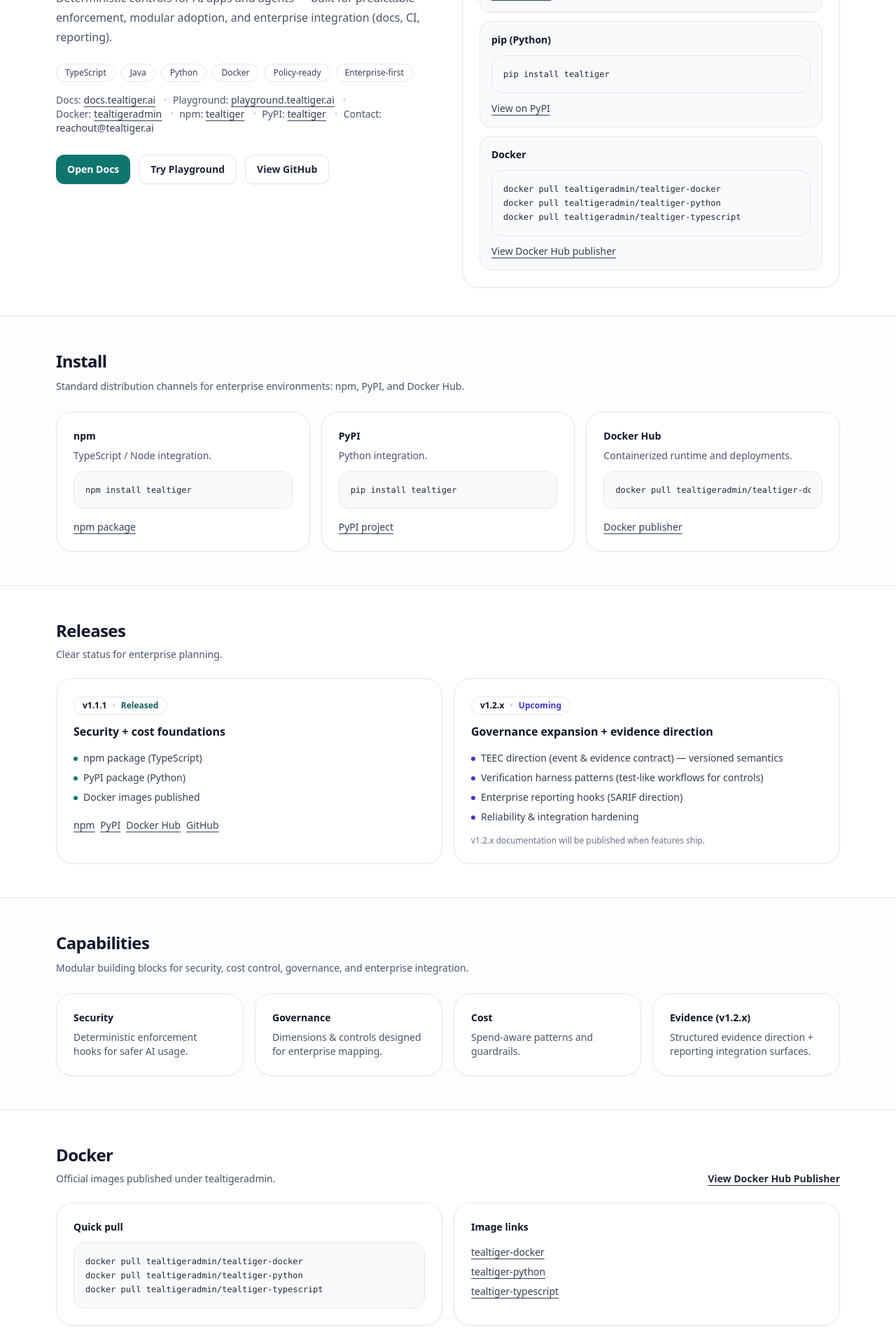
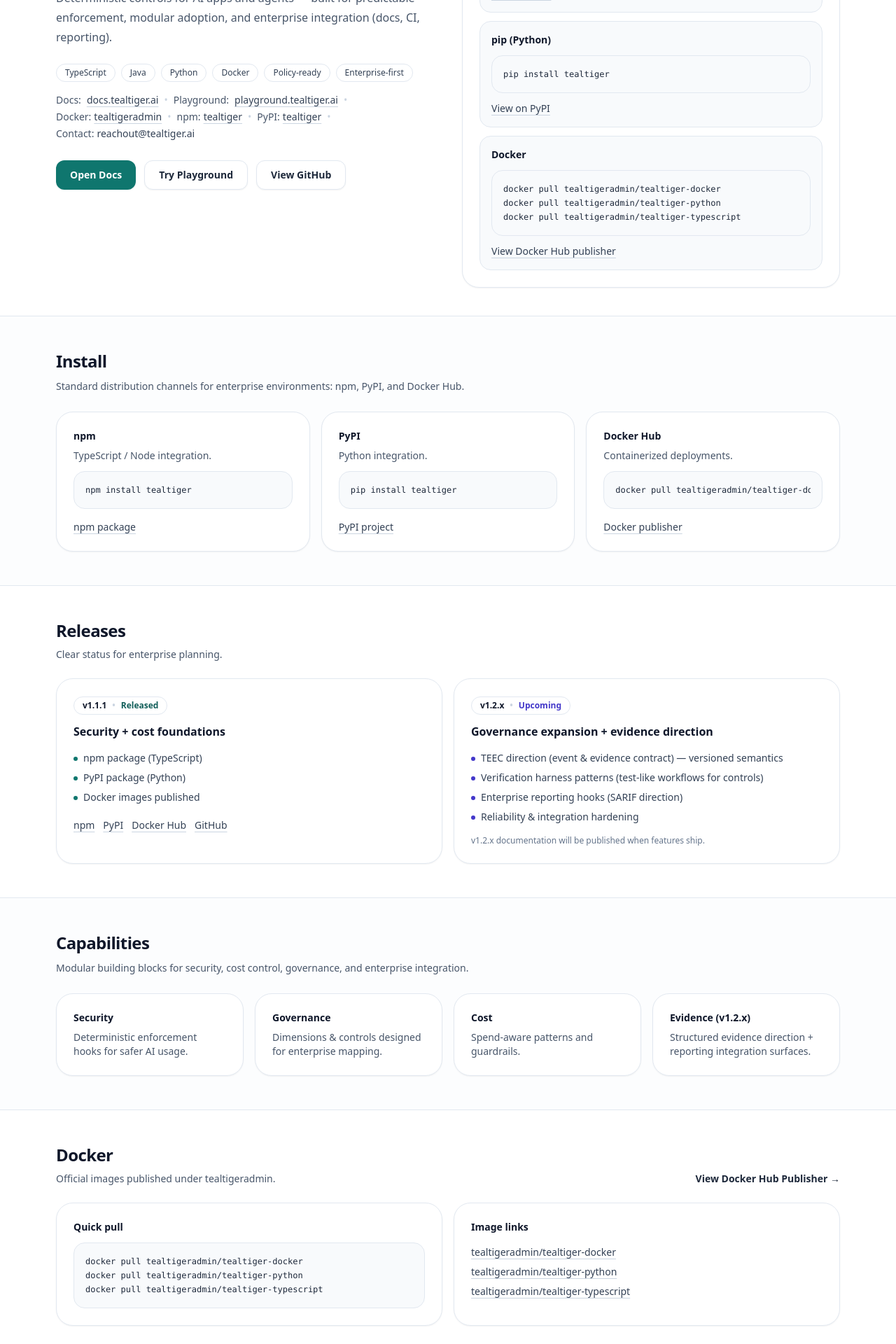
Before and after one commit to agentguard-ai/TealTiger-LandingPage, a Next.js app: page / in a window 1280 px wide. Shown: the part 340-2260 px from the top of the page at 70% size. Built offline with nearby package versions, Linux system fonts and the light colour scheme.

Commit message:
Update page.tsx

```diff
--- a/app/page.tsx
+++ b/app/page.tsx
@@ -12,11 +12,11 @@
   const dockerHubTypescriptUrl =
     "https://hub.docker.com/r/tealtigeradmin/tealtiger-typescript";
 
-  // ✅ Confirmed by you
+  // npm + PyPI (confirmed by you)
   const npmUrl = "https://www.npmjs.com/package/tealtiger";
   const pypiUrl = "https://pypi.org/project/tealtiger/";
 
-  // Per your request: plain text contact (no link)
+  // Per your request: plain text (no link)
   const contactEmailText = "reachout@tealtiger.ai";
 
   const ext = { target: "_blank", rel: "noopener noreferrer" } as const;
@@ -39,13 +39,13 @@
     <a
       href={href}
       {...ext}
-      className={`text-slate-700 underline underline-offset-4 hover:text-slate-900 ${className}`}
+      className={`text-slate-700 underline decoration-slate-300 underline-offset-4 hover:decoration-slate-500 ${className}`}
     >
       {children}
     </a>
   );
 
-  const ButtonPrimary = ({
+  const PrimaryButton = ({
     href,
     children,
   }: {
@@ -55,13 +55,13 @@
     <a
       href={href}
       {...ext}
-      className="inline-flex items-center justify-center rounded-xl bg-teal-700 px-4 py-2.5 text-sm font-semibold text-white shadow-sm hover:bg-teal-800"
+      className="inline-flex items-center justify-center rounded-xl bg-teal-700 px-5 py-2.5 text-sm font-semibold text-white shadow-sm hover:bg-teal-800"
     >
       {children}
     </a>
   );
 
-  const ButtonSecondary = ({
+  const SecondaryButton = ({
     href,
     children,
   }: {
@@ -71,7 +71,7 @@
     <a
       href={href}
       {...ext}
-      className="inline-flex items-center justify-center rounded-xl border border-slate-200 bg-white px-4 py-2.5 text-sm font-semibold text-slate-800 shadow-sm hover:bg-slate-50"
+      className="inline-flex items-center justify-center rounded-xl border border-slate-200 bg-white px-5 py-2.5 text-sm font-semibold text-slate-800 shadow-sm hover:bg-slate-50"
     >
       {children}
     </a>
@@ -92,13 +92,7 @@
         <div className="mx-auto flex max-w-6xl items-center justify-between px-4 py-3">
           <a href="#" className="flex items-center gap-2">
             <span className="inline-flex h-9 w-9 items-center justify-center rounded-xl bg-teal-700 shadow-sm">
-              <svg
-                width="18"
-                height="18"
-                viewBox="0 0 24 24"
-                fill="none"
-                aria-hidden="true"
-              >
+              <svg width="18" height="18" viewBox="0 0 24 24" fill="none" aria-hidden="true">
                 <path
                   d="M6 16.8c1.6 1.7 3.7 2.7 6 2.7s4.4-1 6-2.7"
                   stroke="white"
@@ -113,47 +107,24 @@
                 />
               </svg>
             </span>
-            <span className="text-base font-semibold tracking-tight">
-              TealTiger
-            </span>
+            <span className="text-base font-semibold tracking-tight">TealTiger</span>
           </a>
 
           <nav className="hidden items-center gap-6 text-sm text-slate-700 md:flex">
-            <a href="#releases" className="hover:text-slate-900">
-              Releases
-            </a>
-            <a href="#install" className="hover:text-slate-900">
-              Install
-            </a>
-            <a href="#capabilities" className="hover:text-slate-900">
-              Capabilities
-            </a>
-            <a href="#docker" className="hover:text-slate-900">
-              Docker
-            </a>
-
-            <a href={docsUrl} {...ext} className="hover:text-slate-900">
-              Docs
-            </a>
-            <a href={playgroundUrl} {...ext} className="hover:text-slate-900">
-              Playground
-            </a>
-            <a href={npmUrl} {...ext} className="hover:text-slate-900">
-              npm
-            </a>
-            <a href={pypiUrl} {...ext} className="hover:text-slate-900">
-              PyPI
-            </a>
-            <a href={githubUrl} {...ext} className="hover:text-slate-900">
-              GitHub
-            </a>
-
-            {/* Per request: plain text contact */}
+            <a href="#releases" className="hover:text-slate-900">Releases</a>
+            <a href="#install" className="hover:text-slate-900">Install</a>
+            <a href="#capabilities" className="hover:text-slate-900">Capabilities</a>
+            <a href="#docker" className="hover:text-slate-900">Docker</a>
+            <a href={docsUrl} {...ext} className="hover:text-slate-900">Docs</a>
+            <a href={playgroundUrl} {...ext} className="hover:text-slate-900">Playground</a>
+            <a href={npmUrl} {...ext} className="hover:text-slate-900">npm</a>
+            <a href={pypiUrl} {...ext} className="hover:text-slate-900">PyPI</a>
+            <a href={githubUrl} {...ext} className="hover:text-slate-900">GitHub</a>
             <span className="text-slate-500">{contactEmailText}</span>
           </nav>
 
           <div className="flex items-center gap-2">
-            <a href={docsUrl} {...ext} className="inline-flex">
+            <a href={docsUrl} {...ext}>
               <span className="inline-flex items-center justify-center rounded-xl bg-teal-700 px-4 py-2.5 text-sm font-semibold text-white shadow-sm hover:bg-teal-800">
                 Get Started
               </span>
@@ -193,35 +164,54 @@
               <Chip text="Enterprise-first" />
             </div>
 
-            {/* Single clean link row (Docker stays inline) */}
+            {/* ✅ Metadata row: Contact is guaranteed to stay inline */}
             <div className="mt-4 text-sm text-slate-600">
-              <span>Docs:</span>{" "}
-              <Link href={docsUrl}>docs.tealtiger.ai</Link>{" "}
-              <span className="mx-2 text-slate-300">•</span>
-              <span>Playground:</span>{" "}
-              <Link href={playgroundUrl}>playground.tealtiger.ai</Link>{" "}
-              <span className="mx-2 text-slate-300">•</span>
-              <span className="inline-flex items-baseline gap-1">
-                <span>Docker:</span>{" "}
-                <Link href={dockerHubOrgUrl}>tealtigeradmin</Link>
-              </span>{" "}
-              <span className="mx-2 text-slate-300">•</span>
-              <span>npm:</span> <Link href={npmUrl}>tealtiger</Link>{" "}
-              <span className="mx-2 text-slate-300">•</span>
-              <span>PyPI:</span> <Link href={pypiUrl}>tealtiger</Link>{" "}
-              <span className="mx-2 text-slate-300">•</span>
-              <span>Contact:</span>{" "}
-              <span className="font-medium text-slate-700">
-                {contactEmailText}
+              <span className="inline-flex flex-wrap items-center gap-x-2 gap-y-1">
+                <span>Docs:</span>
+                <Link href={docsUrl}>docs.tealtiger.ai</Link>
+
+                <span className="text-slate-300">•</span>
+
+                <span>Playground:</span>
+                <Link href={playgroundUrl}>playground.tealtiger.ai</Link>
+
+                <span className="text-slate-300">•</span>
+
+                <span className="inline-flex items-center gap-1">
+                  <span>Docker:</span>
+                  <Link href={dockerHubOrgUrl}>tealtigeradmin</Link>
+                </span>
+
+                <span className="text-slate-300">•</span>
+
+                <span className="inline-flex items-center gap-1">
+                  <span>npm:</span>
+                  <Link href={npmUrl}>tealtiger</Link>
+                </span>
+
+                <span className="text-slate-300">•</span>
+
+                <span className="inline-flex items-center gap-1">
+                  <span>PyPI:</span>
+                  <Link href={pypiUrl}>tealtiger</Link>
+                </span>
+
+                <span className="text-slate-300">•</span>
+
+                {/* Atomic group to avoid wrap between label and email */}
+                <span className="inline-flex items-center gap-1 whitespace-nowrap">
+                  <span>Contact:</span>
+                  <span className="font-medium text-slate-700">
+                    {contactEmailText}
+                  </span>
+                </span>
               </span>
             </div>
 
             <div className="mt-7 flex flex-wrap gap-3">
-              <ButtonPrimary href={docsUrl}>Open Docs</ButtonPrimary>
-              <ButtonSecondary href={playgroundUrl}>
-                Try Playground
-              </ButtonSecondary>
-              <ButtonSecondary href={githubUrl}>View GitHub</ButtonSecondary>
+              <PrimaryButton href={docsUrl}>Open Docs</PrimaryButton>
+              <SecondaryButton href={playgroundUrl}>Try Playground</SecondaryButton>
+              <SecondaryButton href={githubUrl}>View GitHub</SecondaryButton>
             </div>
           </div>
 
@@ -234,9 +224,7 @@
 
             <div className="mt-5 grid gap-3">
               <div className="rounded-2xl border border-slate-200 bg-slate-50 p-4">
-                <p className="text-sm font-semibold text-slate-900">
-                  npm (TypeScript)
-                </p>
+                <p className="text-sm font-semibold text-slate-900">npm (TypeScript)</p>
                 <CodeBlock code={`npm install tealtiger`} />
                 <div className="mt-3 text-sm">
                   <Link href={npmUrl}>View on npm</Link>
@@ -244,9 +232,7 @@
               </div>
 
               <div className="rounded-2xl border border-slate-200 bg-slate-50 p-4">
-                <p className="text-sm font-semibold text-slate-900">
-                  pip (Python)
-                </p>
+                <p className="text-sm font-semibold text-slate-900">pip (Python)</p>
                 <CodeBlock code={`pip install tealtiger`} />
                 <div className="mt-3 text-sm">
                   <Link href={pypiUrl}>View on PyPI</Link>
@@ -274,16 +260,13 @@
         <div className="mx-auto max-w-6xl px-4 py-12">
           <h2 className="text-2xl font-semibold tracking-tight">Install</h2>
           <p className="mt-2 max-w-3xl text-sm leading-6 text-slate-600">
-            Standard distribution channels for enterprise environments: npm, PyPI,
-            and Docker Hub.
+            Standard distribution channels for enterprise environments: npm, PyPI, and Docker Hub.
           </p>
 
           <div className="mt-6 grid gap-4 md:grid-cols-3">
             <div className="rounded-3xl border border-slate-200 bg-white p-6 shadow-sm">
               <p className="text-sm font-semibold">npm</p>
-              <p className="mt-2 text-sm text-slate-600">
-                TypeScript / Node integration.
-              </p>
+              <p className="mt-2 text-sm text-slate-600">TypeScript / Node integration.</p>
               <CodeBlock code={`npm install tealtiger`} />
               <div className="mt-4 text-sm">
                 <Link href={npmUrl}>npm package</Link>
@@ -292,9 +275,7 @@
 
             <div className="rounded-3xl border border-slate-200 bg-white p-6 shadow-sm">
               <p className="text-sm font-semibold">PyPI</p>
-              <p className="mt-2 text-sm text-slate-600">
-                Python integration.
-              </p>
+              <p className="mt-2 text-sm text-slate-600">Python integration.</p>
               <CodeBlock code={`pip install tealtiger`} />
               <div className="mt-4 text-sm">
                 <Link href={pypiUrl}>PyPI project</Link>
@@ -303,9 +284,7 @@
 
             <div className="rounded-3xl border border-slate-200 bg-white p-6 shadow-sm">
               <p className="text-sm font-semibold">Docker Hub</p>
-              <p className="mt-2 text-sm text-slate-600">
-                Containerized runtime and deployments.
-              </p>
+              <p className="mt-2 text-sm text-slate-600">Containerized deployments.</p>
               <CodeBlock code={`docker pull tealtigeradmin/tealtiger-docker`} />
               <div className="mt-4 text-sm">
                 <Link href={dockerHubOrgUrl}>Docker publisher</Link>
@@ -319,9 +298,7 @@
       <section id="releases" className="border-t border-slate-200 bg-white">
         <div className="mx-auto max-w-6xl px-4 py-12">
           <h2 className="text-2xl font-semibold tracking-tight">Releases</h2>
-          <p className="mt-2 text-sm text-slate-600">
-            Clear status for enterprise planning.
-          </p>
+          <p className="mt-2 text-sm text-slate-600">Clear status for enterprise planning.</p>
 
           <div className="mt-6 grid gap-4 md:grid-cols-2">
             <div className="rounded-3xl border border-slate-200 bg-white p-6 shadow-sm">
@@ -331,9 +308,7 @@
                 <span className="text-teal-800">Released</span>
               </div>
 
-              <h3 className="mt-3 text-base font-semibold">
-                Security + cost foundations
-              </h3>
+              <h3 className="mt-3 text-base font-semibold">Security + cost foundations</h3>
               <ul className="mt-4 space-y-2 text-sm text-slate-700">
                 <li className="flex gap-2">
                   <span className="mt-2 h-1.5 w-1.5 rounded-full bg-teal-700" />
@@ -349,7 +324,7 @@
                 </li>
               </ul>
 
-              <div className="mt-5 flex flex-wrap gap-2 text-sm">
+              <div className="mt-5 flex flex-wrap gap-3 text-sm">
                 <Link href={npmUrl}>npm</Link>
                 <Link href={pypiUrl}>PyPI</Link>
                 <Link href={dockerHubOrgUrl}>Docker Hub</Link>
@@ -387,7 +362,7 @@
                 </li>
               </ul>
 
-              {/* Per request: no button linking to v1.2.x docs */}
+              {/* ✅ No v1.2.x docs button */}
               <p className="mt-4 text-xs text-slate-500">
                 v1.2.x documentation will be published when features ship.
               </p>
@@ -397,15 +372,11 @@
       </section>
 
       {/* Capabilities */}
-      <section
-        id="capabilities"
-        className="border-t border-slate-200 bg-slate-50/40"
-      >
+      <section id="capabilities" className="border-t border-slate-200 bg-slate-50/40">
         <div className="mx-auto max-w-6xl px-4 py-12">
           <h2 className="text-2xl font-semibold tracking-tight">Capabilities</h2>
           <p className="mt-2 max-w-3xl text-sm leading-6 text-slate-600">
-            Modular building blocks for security, cost control, governance, and
-            enterprise integration.
+            Modular building blocks for security, cost control, governance, and enterprise integration.
           </p>
 
           <div className="mt-6 grid gap-4 md:grid-cols-4">
@@ -447,12 +418,8 @@
                 Official images published under tealtigeradmin.
               </p>
             </div>
-            <a
-              href={dockerHubOrgUrl}
-              {...ext}
-              className="text-sm font-semibold text-slate-800 underline underline-offset-4 hover:text-slate-900"
-            >
-              View Docker Hub Publisher
+            <a href={dockerHubOrgUrl} {...ext} className="text-sm font-semibold text-slate-800 hover:text-slate-900">
+              View Docker Hub Publisher →
             </a>
           </div>
 
@@ -469,9 +436,9 @@
             <div className="rounded-3xl border border-slate-200 bg-white p-6 shadow-sm">
               <p className="text-sm font-semibold">Image links</p>
               <div className="mt-4 grid gap-2 text-sm">
-                <Link href={dockerHubDockerUrl}>tealtiger-docker</Link>
-                <Link href={dockerHubPythonUrl}>tealtiger-python</Link>
-                <Link href={dockerHubTypescriptUrl}>tealtiger-typescript</Link>
+                <Link href={dockerHubDockerUrl}>tealtigeradmin/tealtiger-docker</Link>
+                <Link href={dockerHubPythonUrl}>tealtigeradmin/tealtiger-python</Link>
+                <Link href={dockerHubTypescriptUrl}>tealtigeradmin/tealtiger-typescript</Link>
               </div>
             </div>
           </div>
@@ -481,29 +448,15 @@
       {/* Footer */}
       <footer className="border-t border-slate-200 bg-white">
         <div className="mx-auto flex max-w-6xl flex-col gap-3 px-4 py-8 md:flex-row md:items-center md:justify-between">
-          <p className="text-sm text-slate-600">
-            © {new Date().getFullYear()} TealTiger
-          </p>
+          <p className="text-sm text-slate-600">© {new Date().getFullYear()} TealTiger</p>
 
           <div className="flex flex-wrap items-center gap-x-5 gap-y-2 text-sm text-slate-700">
-            <a href={docsUrl} {...ext} className="hover:text-slate-900">
-              Docs
-            </a>
-            <a href={playgroundUrl} {...ext} className="hover:text-slate-900">
-              Playground
-            </a>
-            <a href={dockerHubOrgUrl} {...ext} className="hover:text-slate-900">
-              Docker Hub
-            </a>
-            <a href={npmUrl} {...ext} className="hover:text-slate-900">
-              npm
-            </a>
-            <a href={pypiUrl} {...ext} className="hover:text-slate-900">
-              PyPI
-            </a>
-            <a href={githubUrl} {...ext} className="hover:text-slate-900">
-              GitHub
-            </a>
+            <a href={docsUrl} {...ext} className="hover:text-slate-900">Docs</a>
+            <a href={playgroundUrl} {...ext} className="hover:text-slate-900">Playground</a>
+            <a href={dockerHubOrgUrl} {...ext} className="hover:text-slate-900">Docker Hub</a>
+            <a href={npmUrl} {...ext} className="hover:text-slate-900">npm</a>
+            <a href={pypiUrl} {...ext} className="hover:text-slate-900">PyPI</a>
+            <a href={githubUrl} {...ext} className="hover:text-slate-900">GitHub</a>
             <span className="text-slate-500">{contactEmailText}</span>
           </div>
         </div>
```
